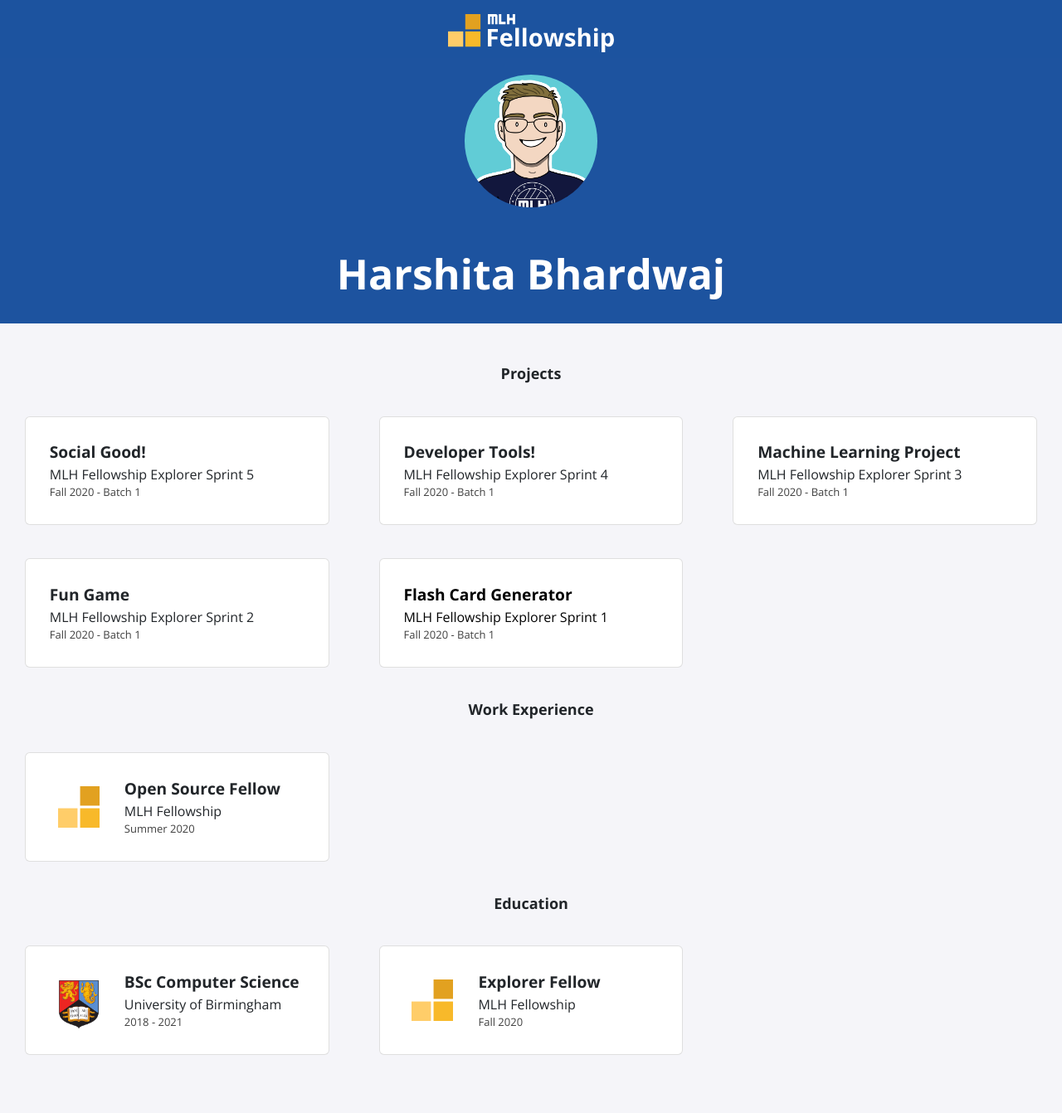
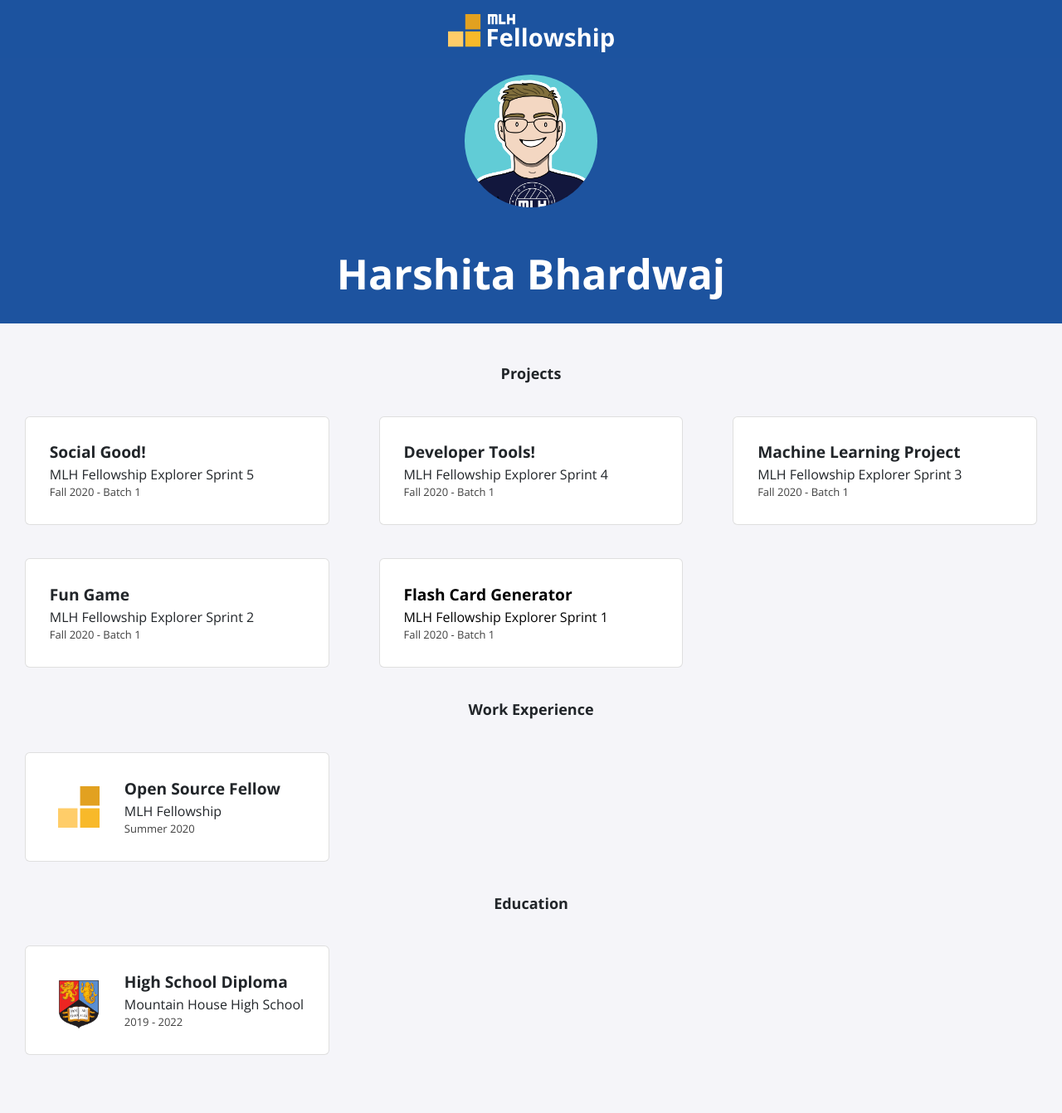
Before and after one commit to silverarrow975/silverarrow975.github.io, a Jekyll site: the page built from index.html, in a window 1280 px wide. Shown: the whole page at 83% size. Built offline with Jekyll 4.4.1, drawn with Linux system fonts in a browser that asks for light colours; nearby versions of some CDN libraries.

Commit message:
Update education.yml

```diff
--- a/_data/education.yml
+++ b/_data/education.yml
@@ -1,9 +1,4 @@
-- course: BSc Computer Science
-  institute: University of Birmingham
-  dates: 2018 - 2021
+- course: High School Diploma
+  institute: Mountain House High School
+  dates: 2019 - 2022
   logo: uob.png
-
-- course: Explorer Fellow
-  institute: MLH Fellowship
-  dates: Fall 2020
-  logo: fellowship.svg
```
